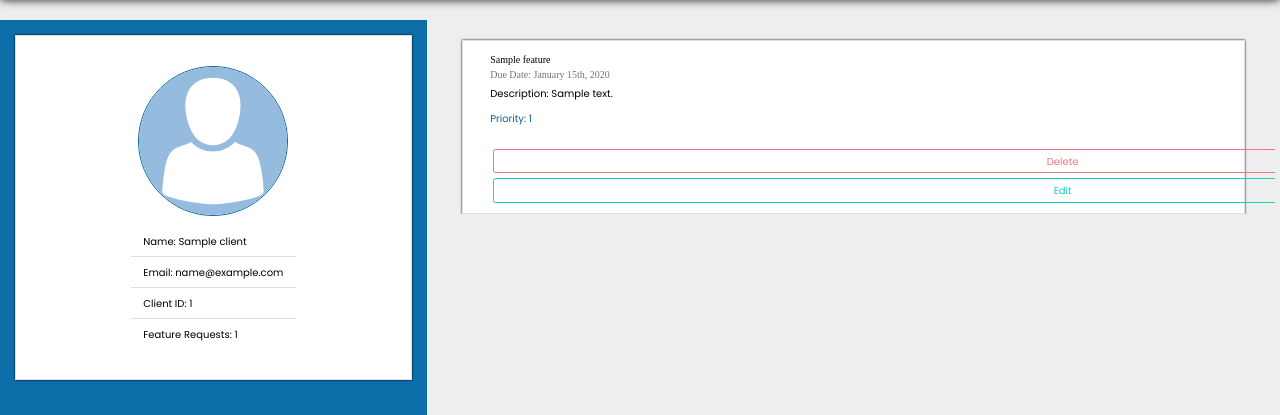
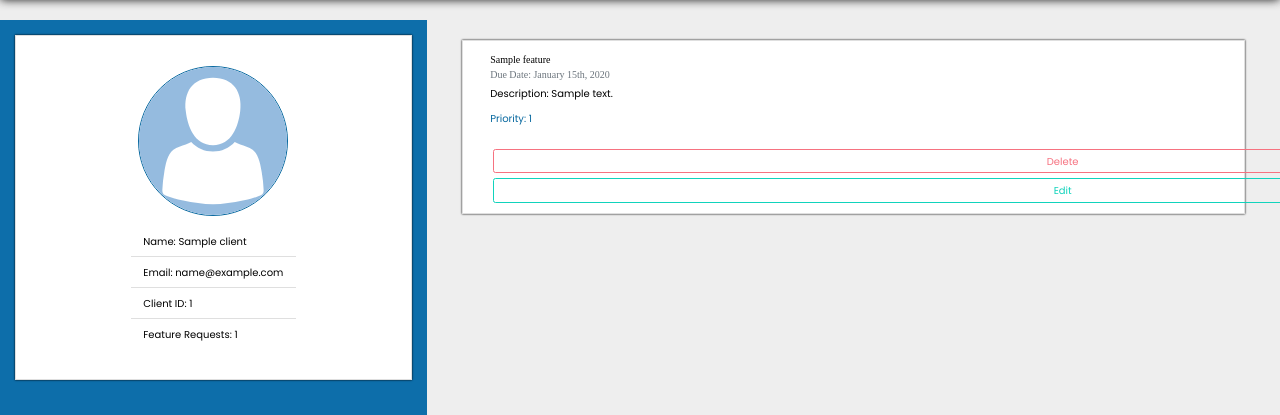
Before and after one commit to Miravicson/Featurester, a Flask app: page /1 in a window 1280 px wide; the page is wider, and only the part inside the window is pictured. Shown: the part 56-471 px from the top of that part. Run offline with Flask 2, Linux system fonts and the light colour scheme; tables that the repository leaves empty hold one stand-in row (values such as "Sample post"); parts of the project's set-up code (start-up, migrations or seed data) failed here and were passed over; some libraries are stand-ins or nearby versions; some web fonts are replaced.

Commit message:
some changes

```diff
--- a/requester/config.py
+++ b/requester/config.py
@@ -1,9 +1,7 @@
 import os
-from dotenv import load_dotenv, find_dotenv
-load_dotenv(find_dotenv(), override=True)
-
-
 base_dir = os.path.abspath(os.path.dirname(__file__))
+from dotenv import load_dotenv
+load_dotenv(os.path.join(base_dir, '.env'), override=True)
 
 
 class Config:
--- a/requester/templates/features/client_details.html
+++ b/requester/templates/features/client_details.html
@@ -33,7 +33,7 @@
             </div>
             {% block other_content %}
                 <div class="col-12 col-md-8 order-md-1 content pt-3 px-2">
-                    <div class="client col-12 mb-2" style="height: 100%; overflow: scroll;">
+                    <div class="client col-12 mb-2">
 
                         {% if features %}
                             {% for feature in features %}
```
